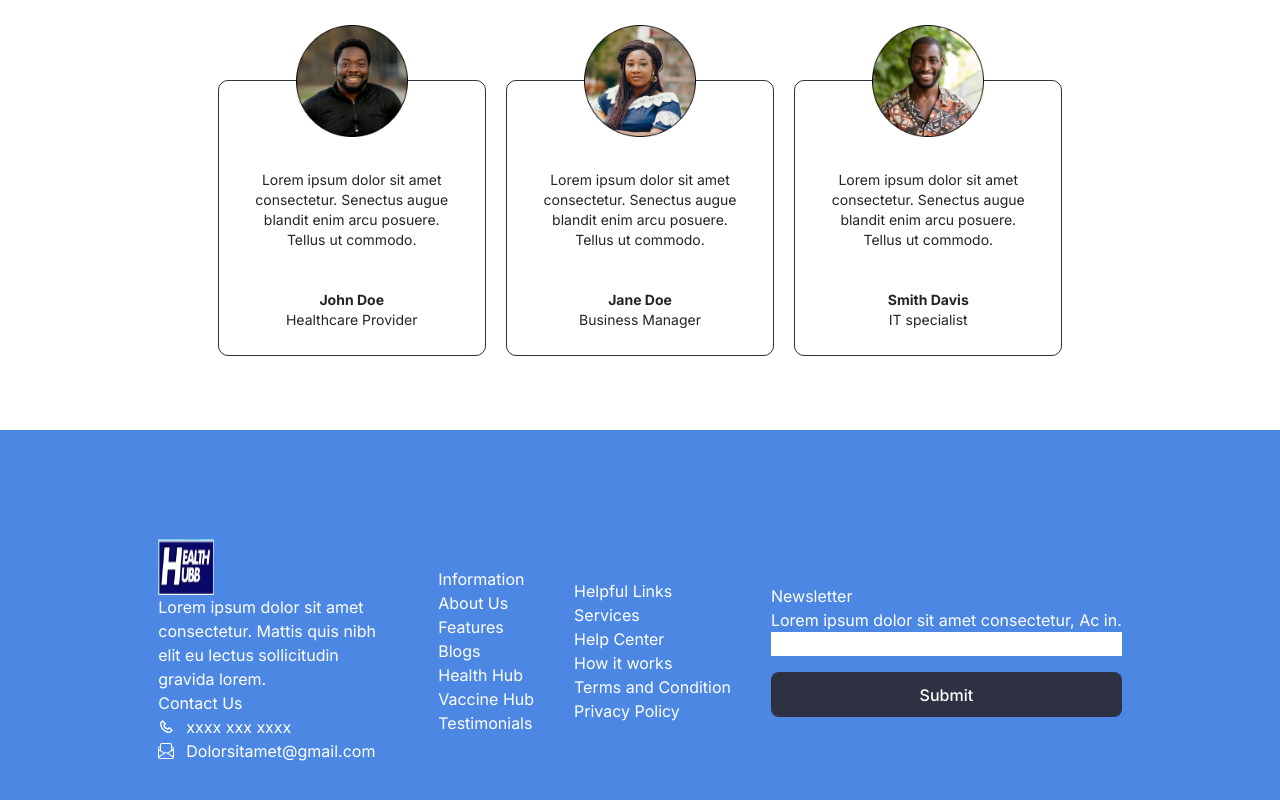
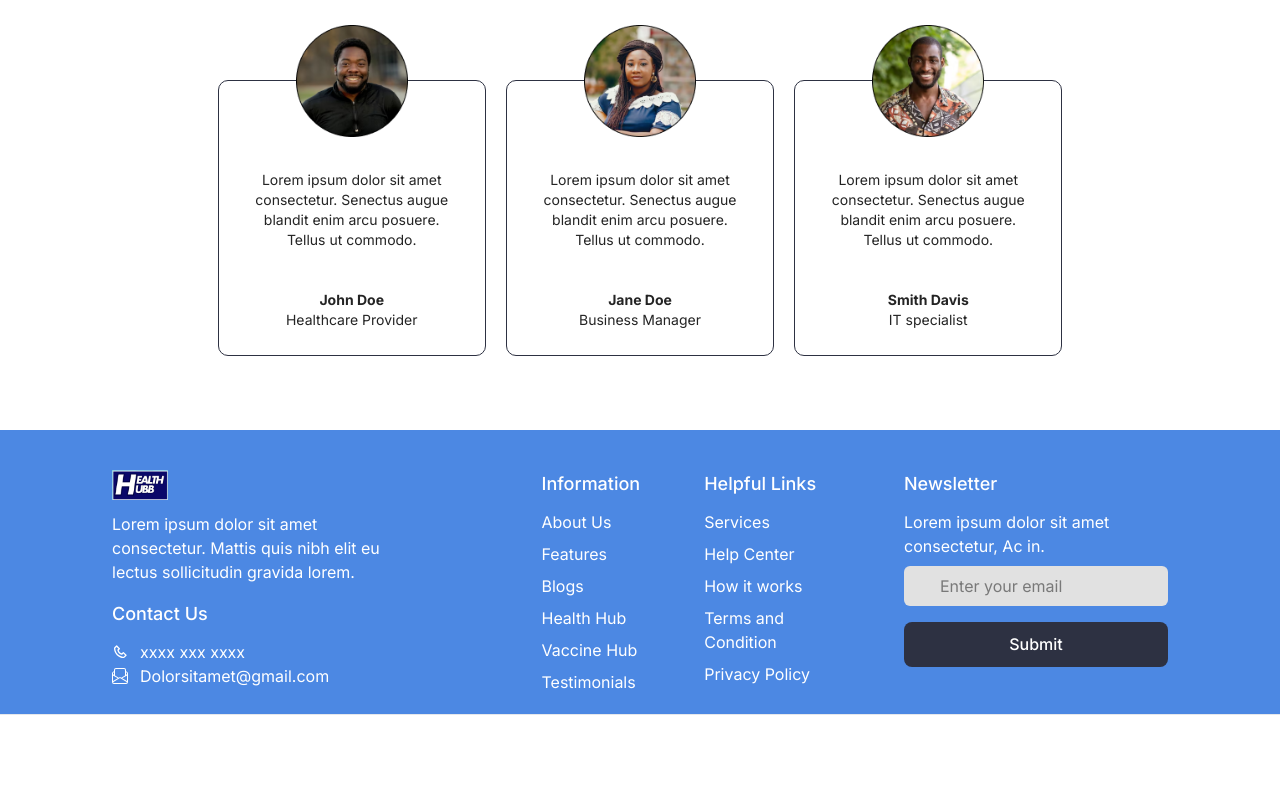
Before and after one commit to Zinnybliss/Health-Hubb, a React (Vite) app: page / in a window 1280 px wide. Shown: the part 4327-5127 px from the top of the page. After the commit the page ends 5042 px from the top, so only its background shows below. Built offline with nearby package versions, Linux system fonts and the light colour scheme; a web font is replaced by a local one.

Commit message:
completed the footer

```diff
--- a/src/App.css
+++ b/src/App.css
@@ -370,7 +370,7 @@ letter-spacing: 0.07em; */
   text-align: center;
   padding: 25px;
 }
-.footer {
+/* .footer {
   width: 100%;
   height: 442px;
   top: 7735px;
@@ -379,6 +379,6 @@ letter-spacing: 0.07em; */
   opacity: 0px;
   background-color: #4c88e3;
   display: flex;
-  /* flex-direction: column; */
-  /* align-items: center; */
-}
+  flex-direction: column;
+  align-items: center;
+} */
--- a/src/components/common/Footer.jsx
+++ b/src/components/common/Footer.jsx
@@ -1,50 +1,102 @@
 import logoPic from '../../images/img1.png';
-import { BsEnvelopePaper } from "react-icons/bs";
-import { BiPhone } from "react-icons/bi";
-
+import { BsEnvelopePaper } from 'react-icons/bs';
+import { BiEnvelope, BiPhone } from 'react-icons/bi';
+import MaxWidthWrapper from './MaxWidthWrapper';
 
 const Footer = () => {
   return (
-    <footer className='footer w-screen'>
-      <div className=' flex gap-10 text-white h-full w-full items-center justify-center'>
-      <div className='sect1 w-60'>
-        <img src={logoPic} className='size-14 '/>
+    <footer className='bg-secondary'>
+      <MaxWidthWrapper className='flex flex-col gap-10 text-white h-full w-full items-start pt-10 pb-5 justify-between sm:gap-16 sm:flex-row'>
+        <div className='w-full sm:hidden sm:w-1/4'>
+          <h3 className='text-lg font-medium mb-3'>Newsletter</h3>
+          <aside className='flex flex-col gap-2'>
             <p className='text-wrap'>
+              Lorem ipsum dolor sit amet consectetur, Ac in.
+            </p>
+            <div className='subsect4 flex flex-col gap-4'>
+              <label
+                htmlFor='newsletter'
+                className='bg-[#E1E1E1] flex gap-4 items-center rounded-md px-5'
+              >
+                <BiEnvelope className='text-lg text-primary/55' />
+                <input
+                  type='email'
+                  placeholder='Enter your email'
+                  className='bg-transparent py-2 rounded-md text-primary/55 placeholder:text-primary/55'
+                />
+              </label>
+              <button className='bg-[#2D3142;]'>Subscribe</button>
+            </div>
+          </aside>
+        </div>
+        <div className='w-full flex flex-col gap-4 sm:w-2/5'>
+          <aside className='w-full sm:w-4/5'>
+            <a href='/' className='w-fit'>
+              <img src={logoPic} className='w-14 hidden sm:block mb-3' />
+            </a>
+            <p className='hidden sm:block text-wrap'>
               Lorem ipsum dolor sit amet consectetur. Mattis quis nibh elit eu
               lectus sollicitudin gravida lorem.
             </p>
-        <h3>Contact Us</h3>
-        <p className='flex items-center gap-3'><BiPhone />xxxx xxx xxxx</p>
-        <p className='flex items-center gap-3'><BsEnvelopePaper />Dolorsitamet@gmail.com</p>
+          </aside>
+          <aside className='w-full sm:w-4/5'>
+            <h3 className='text-lg font-medium mb-3'>Contact Us</h3>
+            <p className='flex items-center gap-3'>
+              <BiPhone />
+              xxxx xxx xxxx
+            </p>
+            <p className='flex items-center gap-3'>
+              <BsEnvelopePaper />
+              Dolorsitamet@gmail.com
+            </p>
+          </aside>
         </div>
-      <div className='sect2'>
-        <h3>Information</h3>
-        <h4>About Us</h4>
-        <h4>Features</h4>
-        <h4>Blogs</h4>
-        <h4>Health Hub</h4>
-        <h4>Vaccine Hub</h4>
-        <h4>Testimonials</h4>
+        <div className=''>
+          <h3 className='text-lg font-medium mb-3'>Information</h3>
+          <aside className='flex flex-col gap-2'>
+            <a href=''>About Us</a>
+            <a href=''>Features</a>
+            <a href=''>Blogs</a>
+            <a href='/health-hub'>Health Hub</a>
+            <a href='/vaccination-hub'>Vaccine Hub</a>
+            <a href=''>Testimonials</a>
+          </aside>
         </div>
-      <div className='sect3'>
-        <h3>Helpful Links</h3>
-        <p>Services</p>
-        <p>Help Center</p>
-        <p>How it works</p>
-        <p>Terms and Condition</p>
-        <p>Privacy Policy</p>
+        <div className=''>
+          <h3 className='text-lg font-medium mb-3'>Helpful Links</h3>
+          <aside className='flex flex-col gap-2'>
+            <a href=''>Services</a>
+            <a href=''>Help Center</a>
+            <a href=''>How it works</a>
+            <a href=''>Terms and Condition</a>
+            <a href=''>Privacy Policy</a>
+          </aside>
         </div>
-      <div className='sect4 '>
-        <h3>Newsletter</h3>
-        <p className='text-wrap'>Lorem ipsum dolor sit amet consectetur, Ac in.</p>
+        <div className='hidden w-full sm:block sm:w-1/4'>
+          <h3 className='text-lg font-medium mb-3'>Newsletter</h3>
+          <aside className='flex flex-col gap-2'>
+            <p className='text-wrap'>
+              Lorem ipsum dolor sit amet consectetur, Ac in.
+            </p>
             <div className='subsect4 flex flex-col gap-4'>
-        <input type='email' />
+              <label
+                htmlFor='newsletter'
+                className='bg-[#E1E1E1] flex gap-4 items-center rounded-md px-5'
+              >
+                <BiEnvelope className='text-lg text-primary/55' />
+                <input
+                  type='email'
+                  placeholder='Enter your email'
+                  className='bg-transparent py-2 rounded-md text-primary/55 placeholder:text-primary/55'
+                />
+              </label>
               <button className='bg-[#2D3142;]'>Submit</button>
             </div>
+          </aside>
         </div>
-      </div>
+      </MaxWidthWrapper>
       <div>
-      <hr/>
+        <hr />
       </div>
     </footer>
   );
--- a/src/pages/HomePage.jsx
+++ b/src/pages/HomePage.jsx
@@ -5,6 +5,7 @@ import Navbar from '../components/common/Navbar';
 import MaxWidthWrapper from '../components/common/MaxWidthWrapper';
 import { features, recentArticles, testimonials } from '../../data';
 import Footer from '../components/common/Footer';
+// import { Bar, Doughnut } from 'react-chartjs-2';
 
 function HomePage() {
   return (
@@ -74,8 +75,62 @@ function HomePage() {
         </MaxWidthWrapper>
 
         <MaxWidthWrapper className='w-screen sm:w-full'>
-          {/* Your chart js here */}
-          <div></div>
+          {/* <section className='flex flex-col sm:flex-row'>
+            <div>
+              <Doughnut
+                data={{
+                  labels: ['Vaccinated population', 'Unvaccinated population'],
+                  datasets: [
+                    {
+                      label: 'Vaccination Rate',
+                      data: [60, 40],
+                      backgroundColor: ['#53B6F9', '#FF3D00'],
+                    },
+                  ],
+                }}
+                options={{
+                  responsive: true,
+                  cutout: `80%`,
+                  plugins: {
+                    legend: {
+                      display: true,
+                      position: 'bottom',
+                    },
+                    title: {
+                      display: true,
+                      text: 'Vaccination by rate',
+                    },
+                  },
+                }}
+              />
+            </div>
+            <div>
+              <Bar
+                data={{
+                  labels: ['Vaccinated population', 'Unvaccinated population'],
+                  datasets: [
+                    {
+                      data: [60, 40],
+                      backgroundColor: ['#53B6F9', '#FF3D00'],
+                    },
+                  ],
+                }}
+                options={{
+                  responsive: true,
+                  maintainAspectRatio: true,
+                  plugins: {
+                    legend: {
+                      display: true,
+                      position: 'bottom',
+                    },
+                    title: {
+                      display: false,
+                    },
+                  },
+                }}
+              />
+            </div>
+          </section> */}
 
           <div className='w-full p-4 text-center sm:w-3/5 mt-20 mx-auto'>
             <h2 className='text-tertiary text-2xl font-playfair font-bold mb-4 sm:text-xl'>
```
Lines whose indentation alone changed are shown as unchanged.
